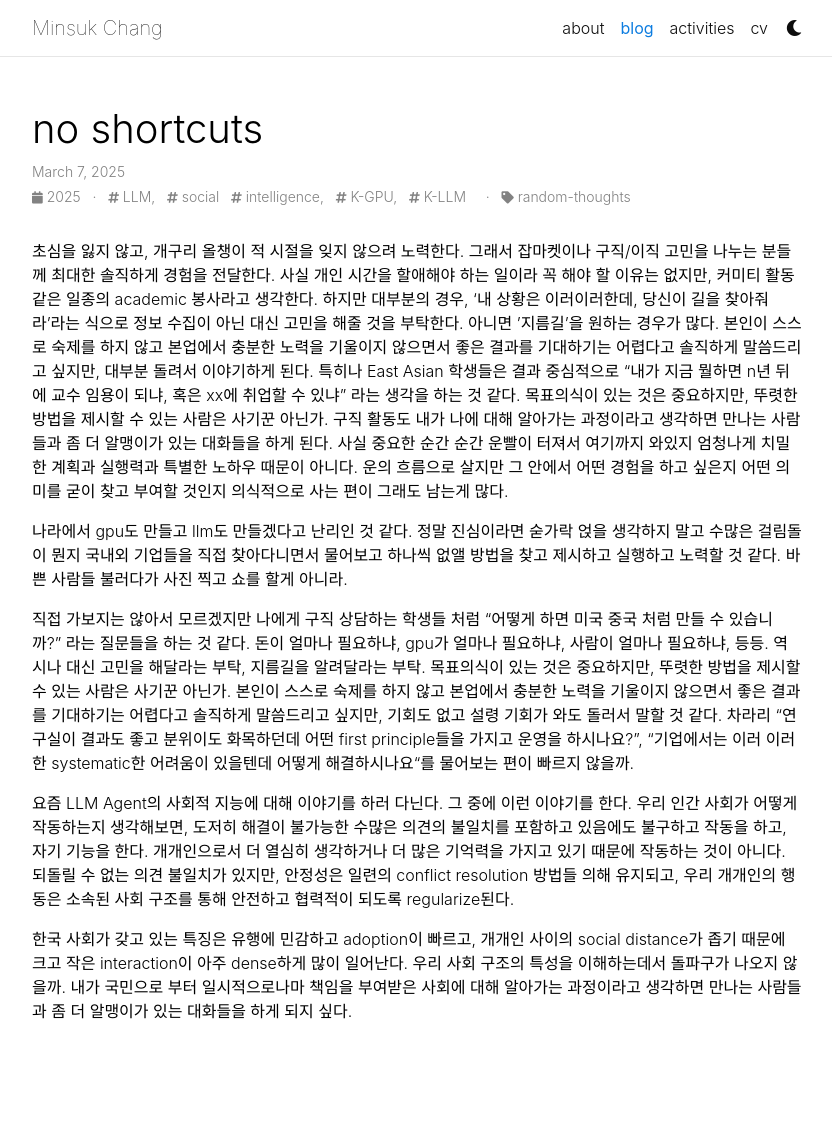
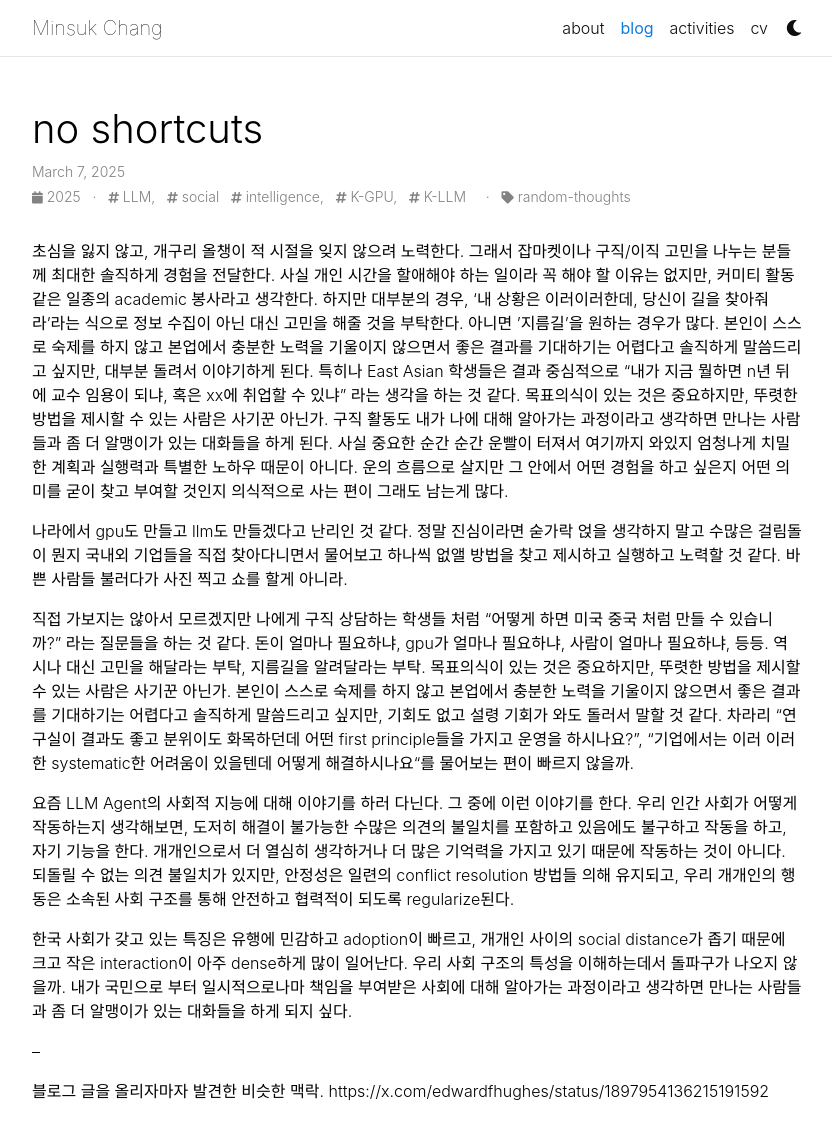
Before and after one commit to minsukchang/minsukchang.github.io, a Jekyll site: the page built from _posts/2025-03-07-take-no-shortcuts.md, in a window 1280 px wide and 1189 px high. Shown: the top 1140 px of the window, without its empty margins (223-1055 px from the left). Built offline with Jekyll 4.4.1, drawn with Linux system fonts in a browser that asks for light colours; comment, search, counter and statistics services are not loaded; a style sheet for code colours, icons or effects is not loaded.

Commit message:
added Edward's tweet

```diff
--- a/_posts/2025-03-07-take-no-shortcuts.md
+++ b/_posts/2025-03-07-take-no-shortcuts.md
@@ -16,3 +16,7 @@ categories: random-thoughts
 요즘 LLM Agent의 사회적 지능에 대해 이야기를 하러 다닌다. 그 중에 이런 이야기를 한다. 우리 인간 사회가 어떻게 작동하는지 생각해보면, 도저히 해결이 불가능한 수많은 의견의 불일치를 포함하고 있음에도 불구하고 작동을 하고, 자기 기능을 한다. 개개인으로서 더 열심히 생각하거나 더 많은 기억력을 가지고 있기 때문에 작동하는 것이 아니다. 되돌릴 수 없는 의견 불일치가 있지만, 안정성은 일련의 conflict resolution 방법들 의해 유지되고, 우리 개개인의 행동은 소속된 사회 구조를 통해 안전하고 협력적이 되도록 regularize된다.
 
 한국 사회가 갖고 있는 특징은 유행에 민감하고 adoption이 빠르고, 개개인 사이의 social distance가 좁기 때문에 크고 작은 interaction이 아주 dense하게 많이 일어난다. 우리 사회 구조의 특성을 이해하는데서 돌파구가 나오지 않을까. 내가 국민으로 부터 일시적으로나마 책임을 부여받은 사회에 대해 알아가는 과정이라고 생각하면 만나는 사람들과 좀 더 알맹이가 있는 대화들을 하게 되지 싶다.
+
+--
+
+블로그 글을 올리자마자 발견한 비슷한 맥락. https://x.com/edwardfhughes/status/1897954136215191592
```
